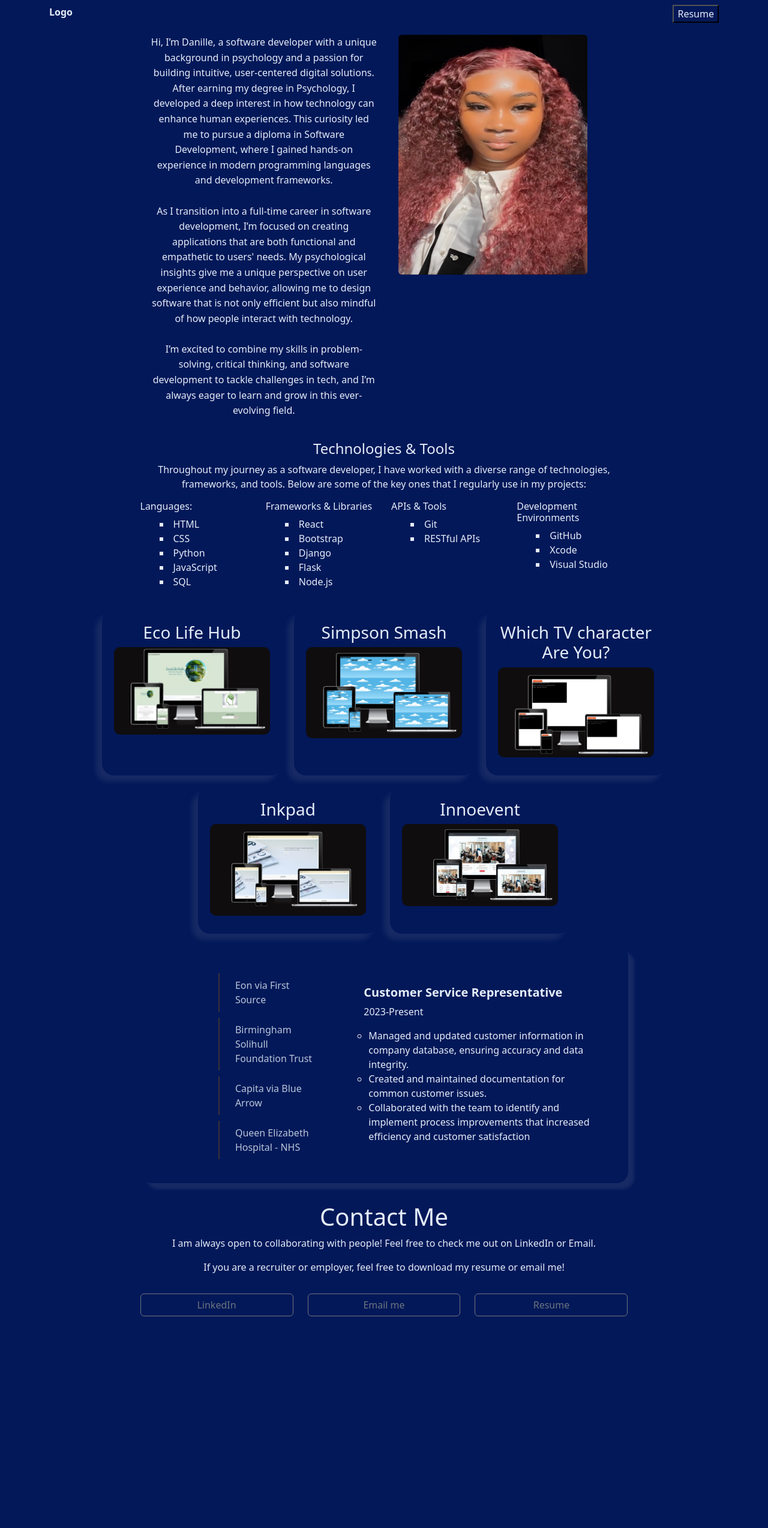
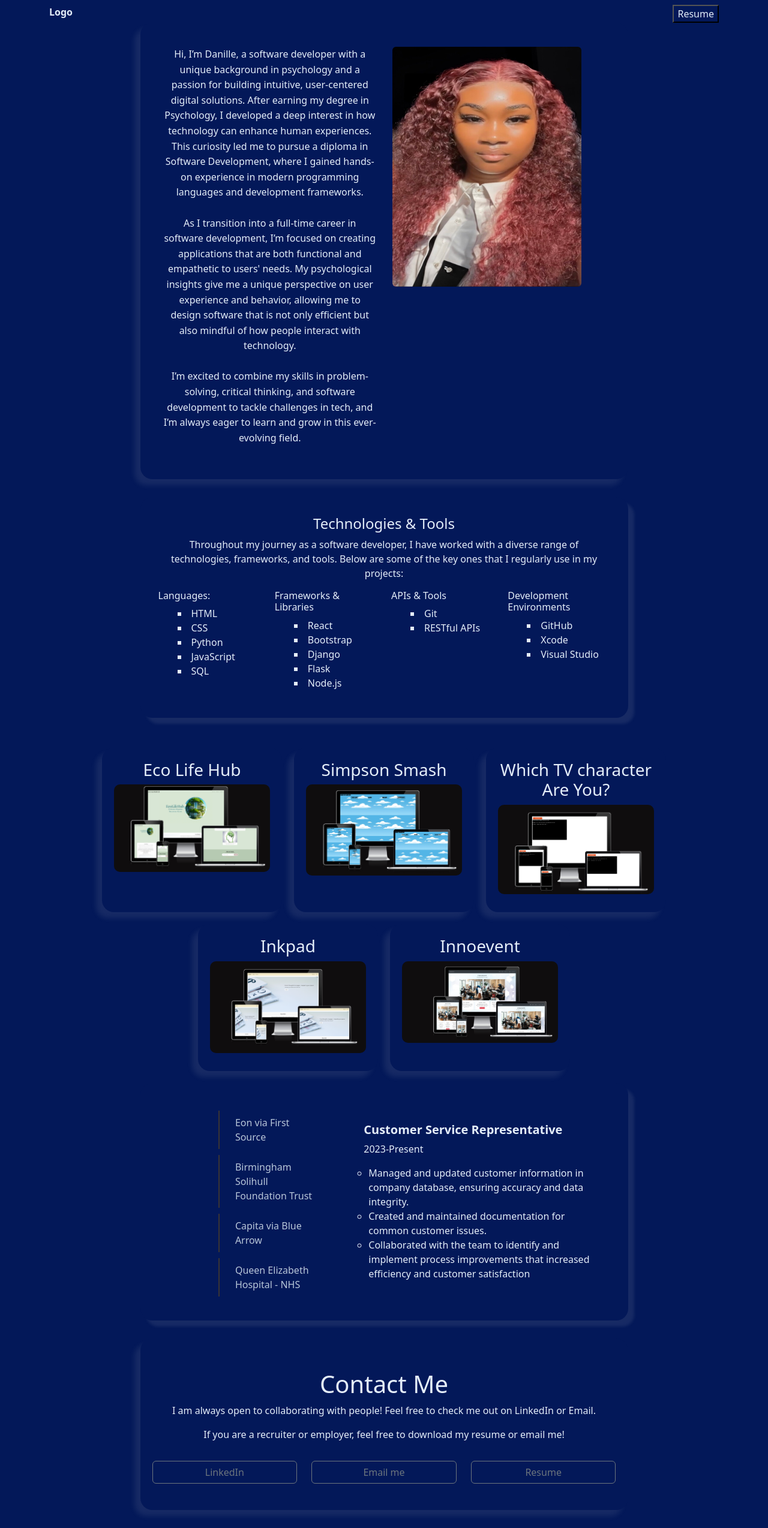
Before and after one commit to DanilleH22/portfolio, a React (Create React App) app: page / in a window 1280 px wide. Shown: the whole page at 60% size. Before the commit the page ends 2219 px from the top, so only its background shows below. Built offline with nearby package versions, Linux system fonts and the light colour scheme.

Commit message:
Add classes and outer card div

```diff
--- a/src/pages/AboutMe.js
+++ b/src/pages/AboutMe.js
@@ -6,6 +6,7 @@ import styles from '../styles/AbouMe.module.css';
 const AboutMe = () => {
   return (
     <Container style={{ width: '75%'}}>
+      <div className={styles.AboutMeCard}>
       <Row className={styles.MyDescriptionOuter}>
         {/* Left Column: Text */}
         <Col className={styles.MyDescription} lg={6} xs={12} >
@@ -28,6 +29,7 @@ const AboutMe = () => {
           />
         </Col>
       </Row>
+      </div>
     </Container>
   )
 }
--- a/src/pages/ContactMe.js
+++ b/src/pages/ContactMe.js
@@ -5,6 +5,7 @@ import Button from 'react-bootstrap/Button';
 import { useEffect, useState } from 'react';
 import danilleCv from '../assets/files/danilleCv.pdf'
 import { Container } from 'react-bootstrap';
+import styles from '../styles/ContactMe.module.css'
 
 export default function ContactMe() {
   const [isLoading, setLoading] = useState(false);
@@ -25,6 +26,7 @@ export default function ContactMe() {
 
   return (
     <Container fluid style={{ width: '75%'}}>
+      <div className={styles.ContactMeCard}>
       <Row className="pt-3 mb-3 mt-3 text-center">
         <h1>Contact Me</h1>
         <p>I am always open to collaborating with people! Feel free to check me out on LinkedIn or Email.</p>
@@ -71,6 +73,7 @@ export default function ContactMe() {
           </Button>
         </Col>
       </Row>
+      </div>
     </Container>
   );
 }
--- a/src/pages/Technologies.js
+++ b/src/pages/Technologies.js
@@ -6,6 +6,7 @@ import Row from 'react-bootstrap/Row';
 function Technologies() {
   return (
     <Container style={{ width: '75%'}} >
+      <div className={styles.TechBox}>
       <Row className='text-center' >
         <h4>Technologies & Tools</h4>
         <p xs={8} className='d-flex justify-content-center'>Throughout my journey as a software developer, I have worked with a diverse range of technologies, frameworks, and tools. Below are some of the key ones that I regularly use in my projects:</p>
@@ -56,6 +57,7 @@ function Technologies() {
         </Col>
 
       </Row>
+      </div>
     </Container>
   );
 }
```
